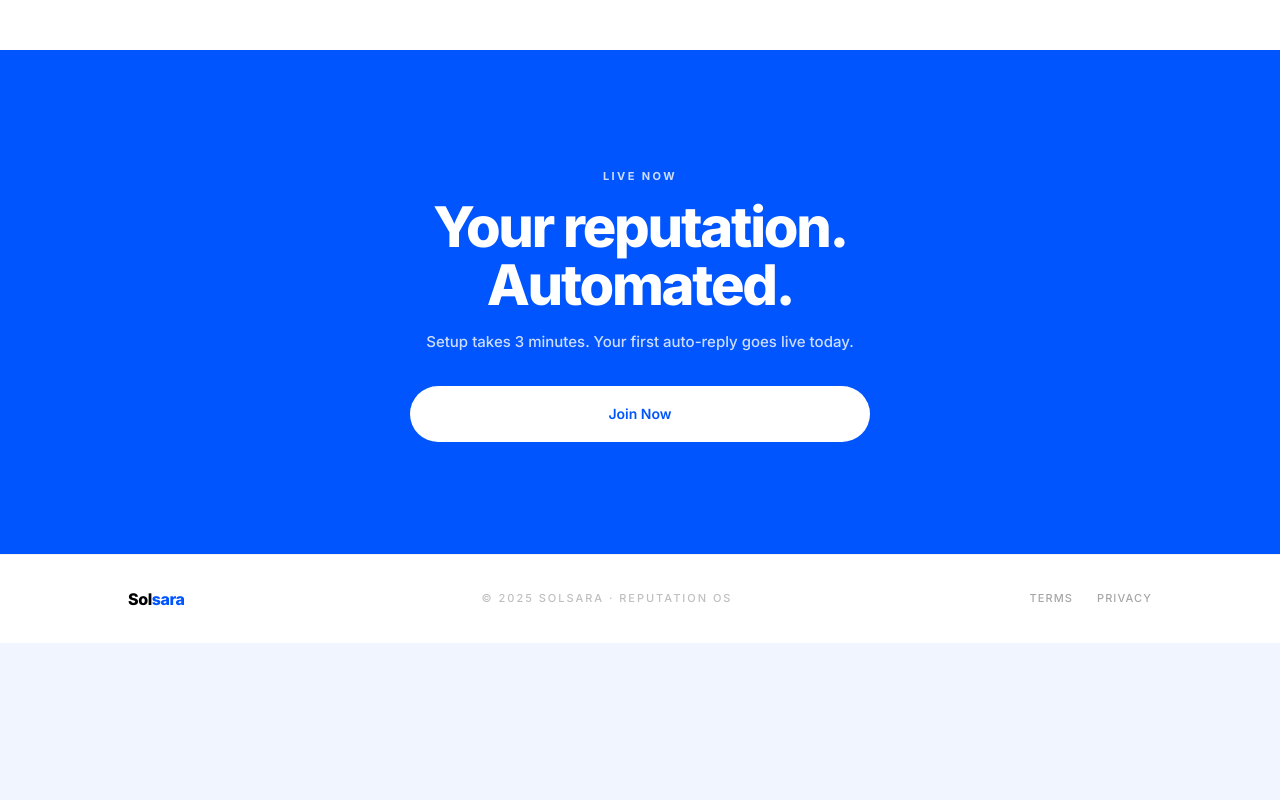
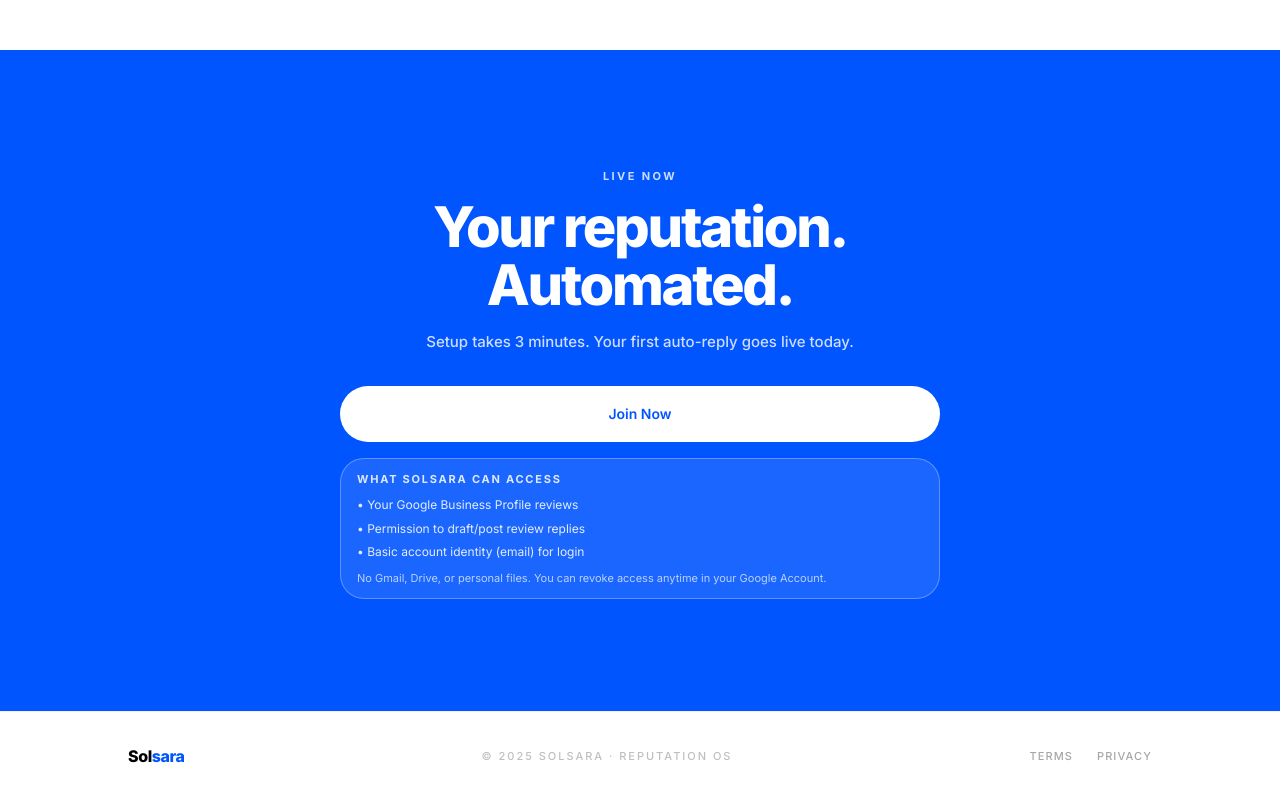
Before and after one commit to NarenS31/Solsara, a Next.js app in the folder frontend/: page / in a window 1280 px wide. Shown: the part 3362-4162 px from the top of the page. Before the commit the page ends 4005 px from the top, so only its background shows below. Built offline with nearby package versions, Linux system fonts and the light colour scheme.

Commit message:
fix: prevent oauth login loop with callback fallbacks and clearer login errors

```diff
--- a/frontend/app/login/page.tsx
+++ b/frontend/app/login/page.tsx
@@ -1,8 +1,13 @@
 "use client";
 
 import Link from "next/link";
+import { useSearchParams } from "next/navigation";
 
 export default function LoginPage() {
+  const searchParams = useSearchParams();
+  const oauthError = searchParams.get("error");
+  const oauthReason = searchParams.get("reason");
+
   return (
     <main className="min-h-screen flex flex-col items-center justify-center bg-[#f7f9fc] px-5">
       <div className="w-full max-w-[400px]">
@@ -17,6 +22,19 @@
           <p className="mt-2 text-[14px] text-black/50 font-medium">
             Use your Google account to access your dashboard.
           </p>
+
+          {oauthError === "oauth_failed" && (
+            <div className="mt-4 rounded-xl border border-amber-200 bg-amber-50 px-4 py-3">
+              <p className="text-[12px] font-semibold text-amber-700">
+                Google sign-in didn’t finish. Please try again.
+              </p>
+              {oauthReason && (
+                <p className="mt-1 text-[11px] text-amber-700/80">
+                  Debug: {oauthReason}
+                </p>
+              )}
+            </div>
+          )}
 
           <div className="mt-8">
             <Link
--- a/frontend/app/page.tsx
+++ b/frontend/app/page.tsx
@@ -583,14 +583,30 @@
               Setup takes 3 minutes. Your first auto-reply goes live today.
             </p>
 
-            <div className="mx-auto max-w-[460px]">
-              <Link href="/api/auth/google">
+            <div className="mx-auto max-w-[860px]">
+              <div className="grid gap-4 md:grid-cols-[320px,1fr] md:items-center">
+                <Link href="/api/auth/google" className="no-underline">
                   <button
                     className="h-14 w-full rounded-full bg-white text-[#0055ff] font-semibold text-[14px] hover:bg-white/90 transition-colors"
                   >
                     Join Now
                   </button>
                 </Link>
+
+                <div className="rounded-2xl border border-white/30 bg-white/10 px-4 py-3 text-left backdrop-blur-sm">
+                  <p className="text-[11px] font-bold uppercase tracking-[0.16em] text-white/85">
+                    What Solsara can access
+                  </p>
+                  <ul className="mt-2 space-y-1 text-[12px] text-white/88 leading-relaxed">
+                    <li>• Your Google Business Profile reviews</li>
+                    <li>• Permission to draft/post review replies</li>
+                    <li>• Basic account identity (email) for login</li>
+                  </ul>
+                  <p className="mt-2 text-[11px] text-white/70">
+                    No Gmail, Drive, or personal files. You can revoke access anytime in your Google Account.
+                  </p>
+                </div>
+              </div>
             </div>
           </div>
       </section>
```
Also changed, not shown: 1 other file (tests, documents, lock files or other folders). Lines whose indentation alone changed are shown as unchanged.
